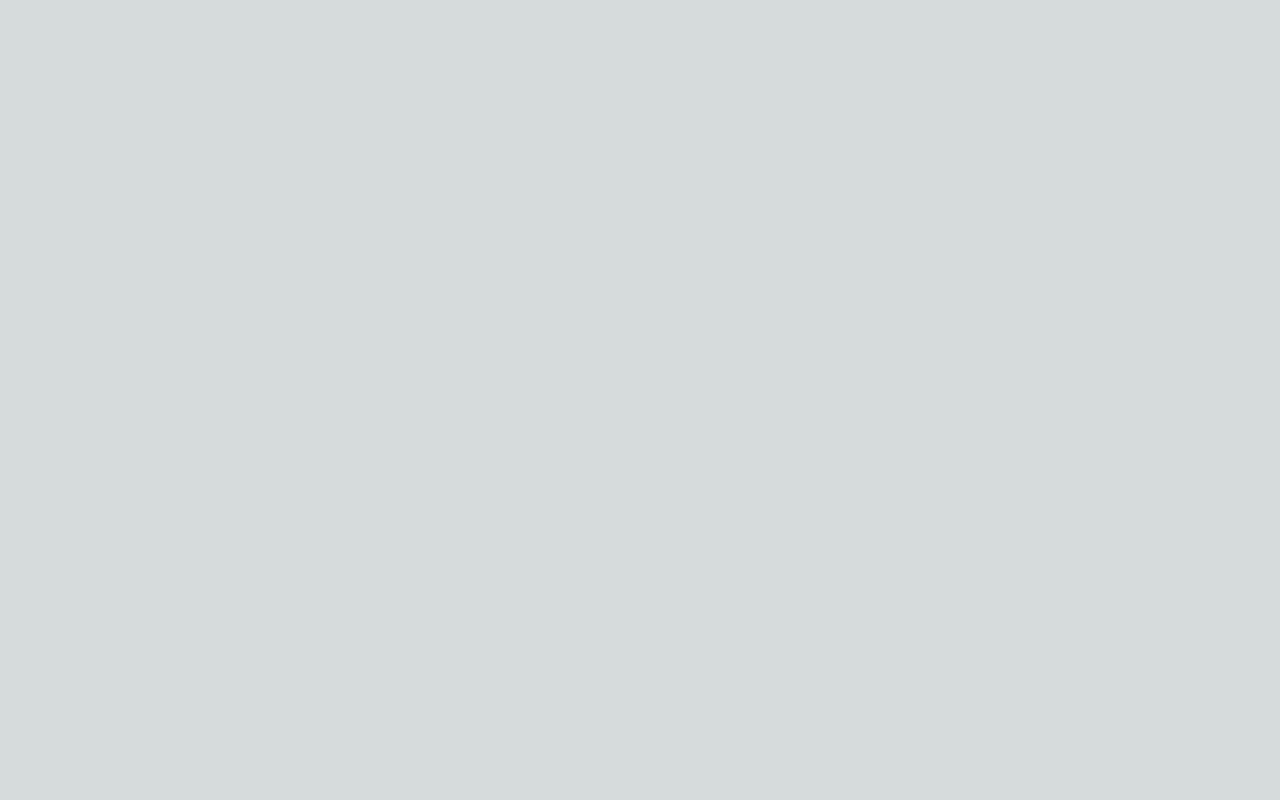
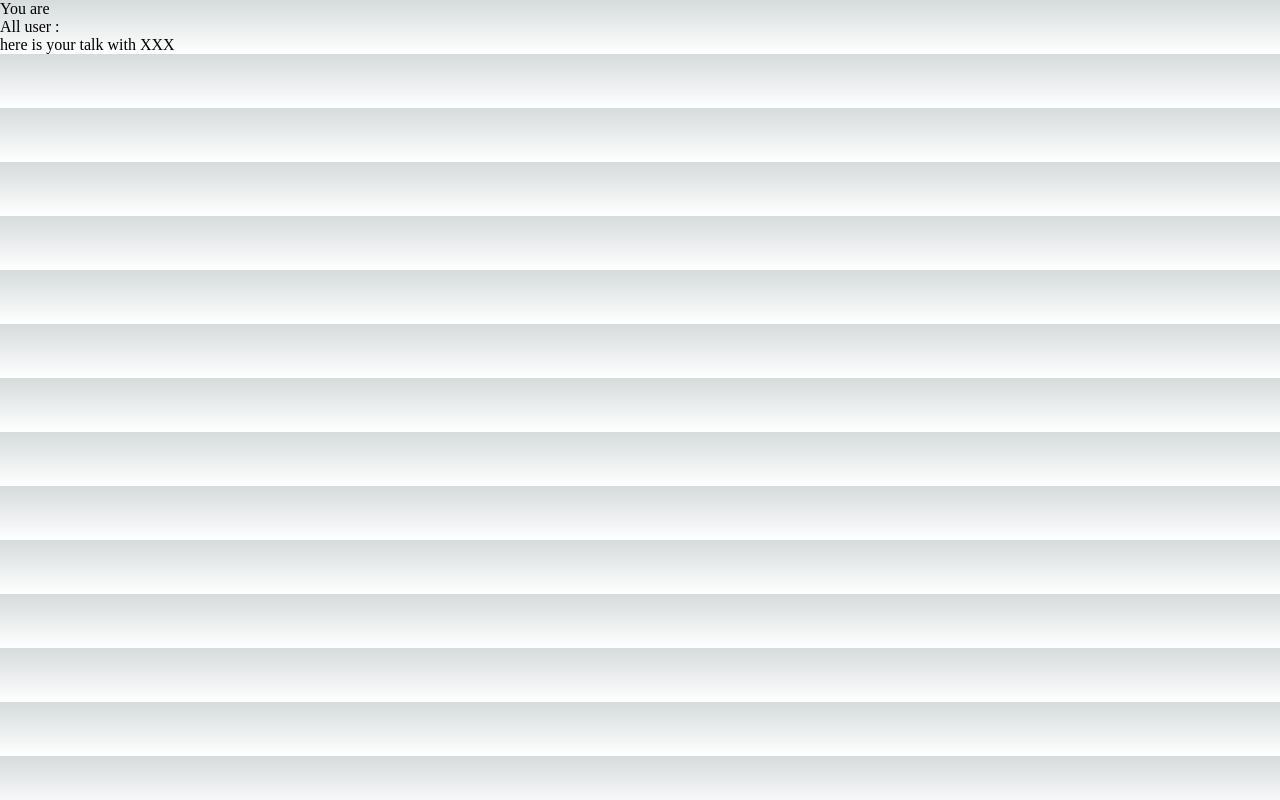
Before and after one commit to yu-tzi/kitalk, a Next.js app: page / in a window 1280 px wide. Both pictures are taken after a click on the button "Click Me!". Built offline with nearby package versions, Linux system fonts and the light colour scheme.

Commit message:
feat[chatroom, userList]: add other two block

```diff
--- /dev/null
+++ b/pages/chatRoom.tsx
@@ -0,0 +1,3 @@
+export const Chatroom = () => {
+    return <div>here is your talk with XXX</div>
+}
--- a/pages/index.tsx
+++ b/pages/index.tsx
@@ -2,6 +2,8 @@ import Head from 'next/head'
 import { Login } from './login'
 import { useState } from 'react';
 import { UserLoginContext } from './userLoginContext';
+import { UserList } from './userList';
+import { Chatroom } from './chatRoom';
 
 export default function Home() {
   const [userId, setUserId] = useState(null)
@@ -15,7 +17,8 @@ export default function Home() {
       </Head>
       <UserLoginContext.Provider value={userId}>
         {!userId && <Login setUserId={setUserId} />}
-        {userId && userId.name}
+        {userId && <UserList/>}
+        {userId && <Chatroom/>}
       </UserLoginContext.Provider>
     </>
   )
--- /dev/null
+++ b/pages/userList.tsx
@@ -0,0 +1,12 @@
+import { useContext } from 'react';
+import { UserLoginContext } from './userLoginContext';
+
+export const UserList = () => {
+    const userId = useContext(UserLoginContext)
+    return (
+        <>
+            <div>{`You are ${userId.name}`}</div>
+            <div>All user : </div>
+        </>
+    )
+}
```
